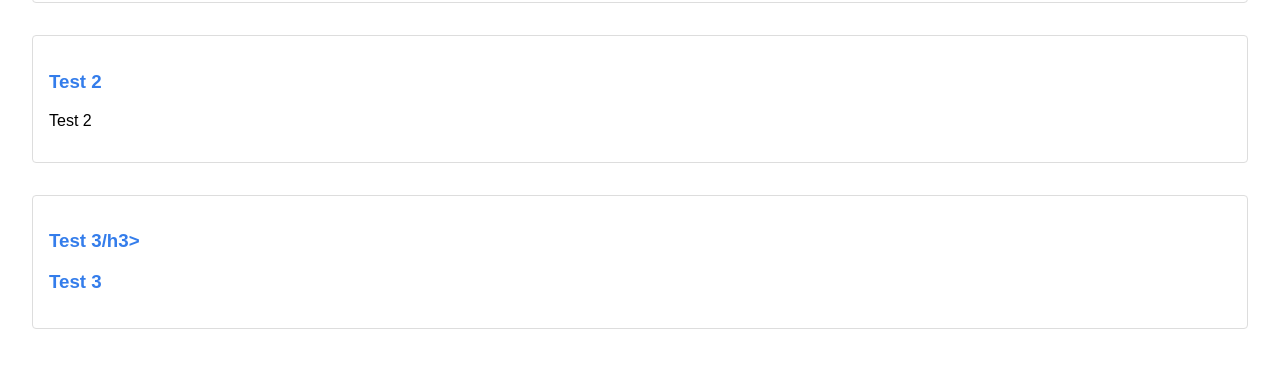
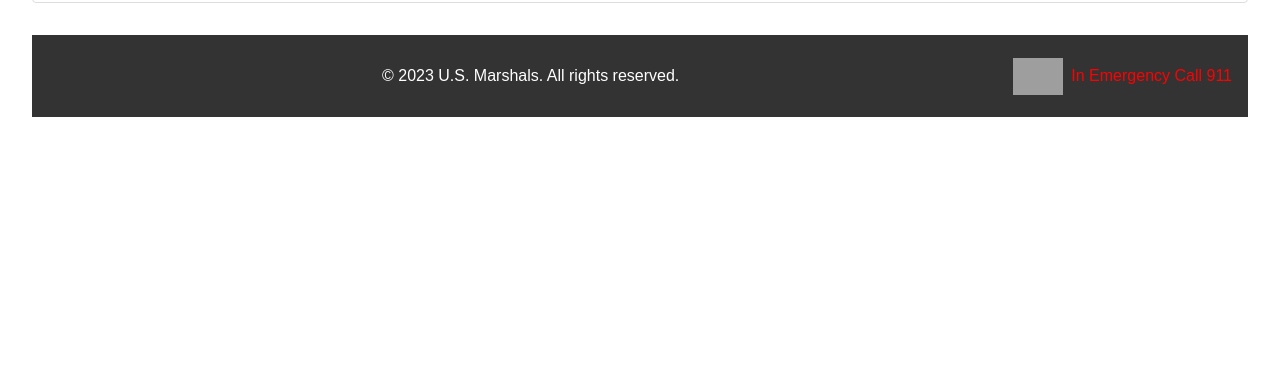
Before and after one commit to LAKI998/us-marshals-website, a plain HTML site: page index.html in a window 1280 px wide. Shown: the part 1281-1660 px from the top of the page. After the commit the page ends 1430 px from the top, so only its background shows below. Drawn offline with Linux system fonts and the light colour scheme; grey boxes are pictures that could not be loaded.

Commit message:
Update index.html

```diff
--- a/index.html
+++ b/index.html
@@ -220,15 +220,6 @@
                 <img src="https://cdn.discordapp.com/attachments/743755462217957466/1186419697588129882/usmstlo3.png?ex=65932e72&is=6580b972&hm=742088290f31f0d2c94d74412c26dc50b0ce315d598246c17bda7687ef2879a8&" alt="News 1 Image" class="news-image">
             </div>
         </div>
-        <div class="news-item">
-            <h3>Test 2</h3>
-            <p>Test 2</p>
-        </div>
-        <div class="news-item">
-            <h3>Test 3/h3>
-            <p>Test 3</p>
-        </div>
-    </div>
 
     <footer>
         <div class="disclaimer-section">
```
